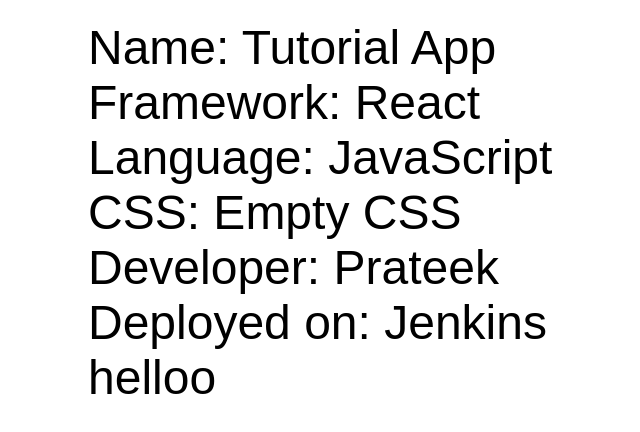
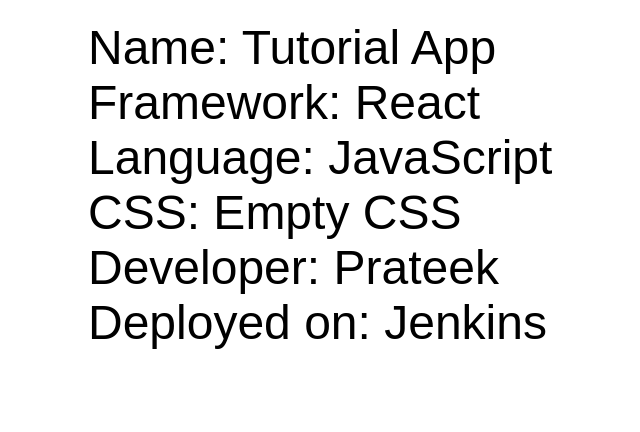
Before and after one commit to Kumar-Prateek/tutorial, a React app: page / in a window 1280 px wide. Shown: the top 432 px of the page, without its empty margins (152-792 px from the left). Built offline with nearby package versions, Linux system fonts and the light colour scheme.

Commit message:
name changed

```diff
--- a/src/App.jsx
+++ b/src/App.jsx
@@ -11,7 +11,6 @@
     <div>CSS: Empty CSS</div>
     <div>Developer: Prateek</div>
     <div>Deployed on: Jenkins</div>
-    <div>helloo</div>
   </div>
 );
 ReactDOM.render(<App />, document.getElementById("app"));
```
